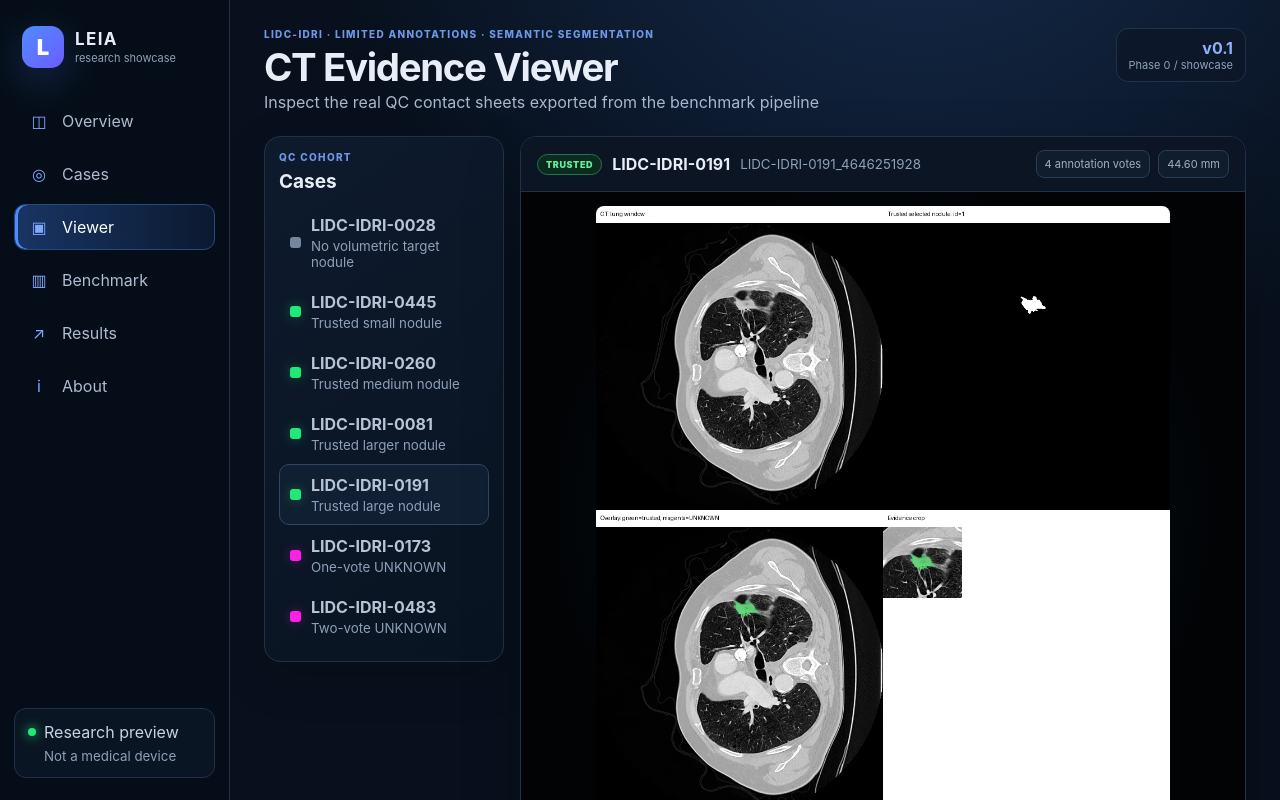
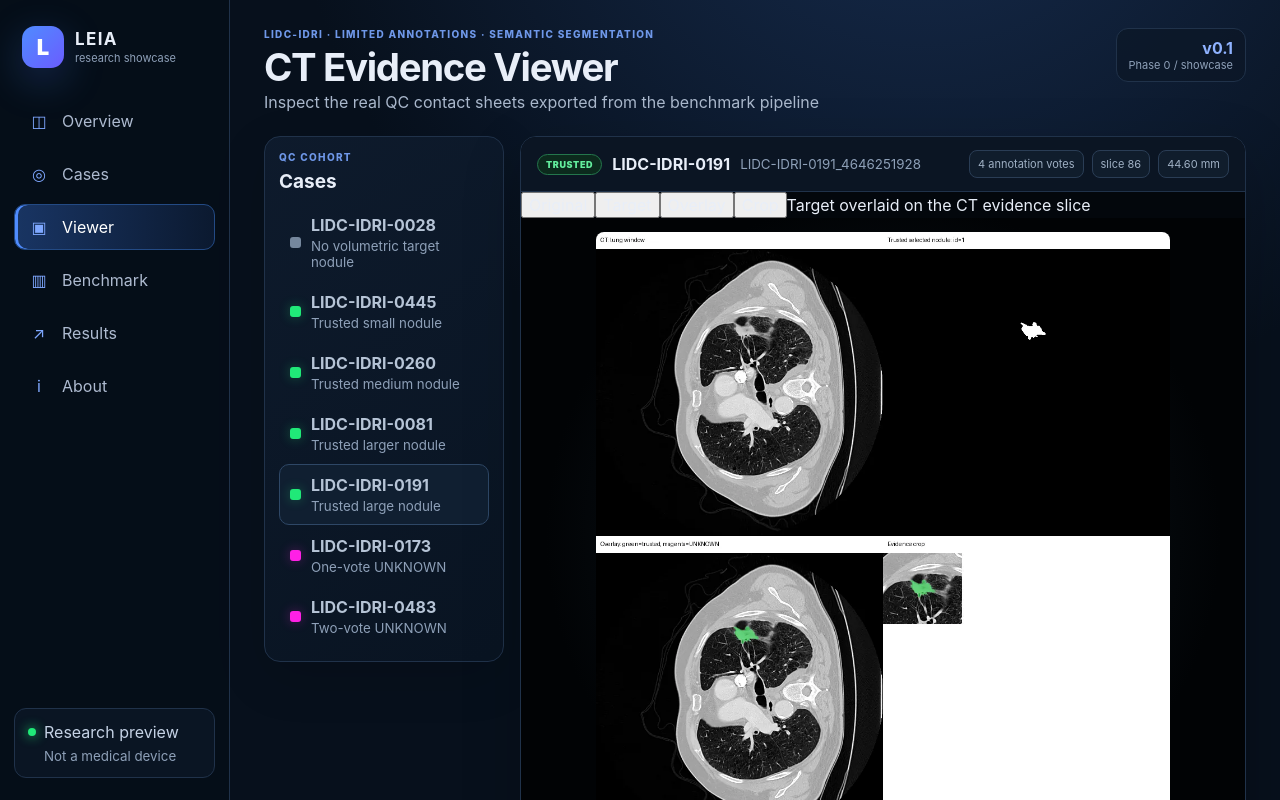
Before and after one commit to heitor-art-web/leia-vfm-ssl-benchmark, a React (Vite) app in the folder web/: page / in a window 1280 px wide. Both pictures are taken after a click on the button "Explore real QC cases". Shown: the top 800 px of the page. Built offline with nearby package versions, Linux system fonts and the light colour scheme.

Commit message:
Make the QC viewer layer-interactive

```diff
--- a/web/src/components/ViewerPanel.tsx
+++ b/web/src/components/ViewerPanel.tsx
@@ -1,12 +1,29 @@
-import { useState } from 'react';
+import { useEffect, useState } from 'react';
 import type { CaseRecord } from '../types';
 
 interface ViewerPanelProps {
   record: CaseRecord;
 }
 
+type ViewerMode = 'ct' | 'mask' | 'overlay' | 'crop';
+
+const VIEWER_MODES: Array<{ id: ViewerMode; label: string; description: string }> = [
+  { id: 'ct', label: 'Original', description: 'CT lung-window evidence slice' },
+  { id: 'mask', label: 'Target', description: 'Trusted / UNKNOWN semantic target preview' },
+  { id: 'overlay', label: 'Overlay', description: 'Target overlaid on the CT evidence slice' },
+  { id: 'crop', label: 'Crop', description: 'Focused evidence region for visual QC' },
+];
+
 export function ViewerPanel({ record }: ViewerPanelProps) {
   const [failed, setFailed] = useState(false);
+  const [mode, setMode] = useState<ViewerMode>('overlay');
+
+  useEffect(() => {
+    setFailed(false);
+    setMode('overlay');
+  }, [record.caseId]);
+
+  const activeMode = VIEWER_MODES.find((item) => item.id === mode) ?? VIEWER_MODES[2];
 
   return (
     <section className="viewer-shell">
@@ -18,18 +35,37 @@ export function ViewerPanel({ record }: ViewerPanelProps) {
         </div>
         <div className="viewer-meta">
           <span>{record.annotationVotes} annotation vote{record.annotationVotes === 1 ? '' : 's'}</span>
+          {record.sliceIndex !== null && <span>slice {record.sliceIndex}</span>}
           {record.diameterMm !== null && <span>{record.diameterMm.toFixed(2)} mm</span>}
         </div>
       </div>
 
-      <div className="viewer-canvas">
+      <div className="viewer-mode-bar" role="tablist" aria-label="QC evidence layer">
+        {VIEWER_MODES.map((item) => (
+          <button
+            key={item.id}
+            type="button"
+            role="tab"
+            aria-selected={mode === item.id}
+            className={mode === item.id ? 'active' : ''}
+            onClick={() => setMode(item.id)}
+          >
+            {item.label}
+          </button>
+        ))}
+        <span>{activeMode.description}</span>
+      </div>
+
+      <div className="viewer-canvas viewer-canvas-interactive">
         {!failed ? (
-          <img
-            key={record.caseId}
-            src={record.assets.contactSheet}
-            alt={`QC contact sheet for ${record.patientId}`}
-            onError={() => setFailed(true)}
-          />
+          <div className={`contact-quadrant contact-quadrant-${mode}`}>
+            <img
+              key={`${record.caseId}-${mode}`}
+              src={record.assets.contactSheet}
+              alt={`${activeMode.label} QC evidence for ${record.patientId}`}
+              onError={() => setFailed(true)}
+            />
+          </div>
         ) : (
           <div className="asset-placeholder">
             <div className="lung-symbol">◖ ◗</div>
@@ -43,10 +79,18 @@ export function ViewerPanel({ record }: ViewerPanelProps) {
         )}
       </div>
 
+      <div className="viewer-evidence-note">
+        <strong>Phase 0 evidence viewer.</strong>
+        <span>
+          This switches between validated layers from one selected QC evidence slice; it is not yet a full-volume CT
+          browser and it does not display model predictions.
+        </span>
+      </div>
+
       <div className="viewer-footer">
         <span><i className="legend-dot trusted" /> green = trusted foreground</span>
         <span><i className="legend-dot unknown" /> magenta = UNKNOWN / ignore</span>
-        <span>QC images are evidence, not model predictions.</span>
+        <span>QC images are benchmark-construction evidence.</span>
       </div>
     </section>
   );
```
